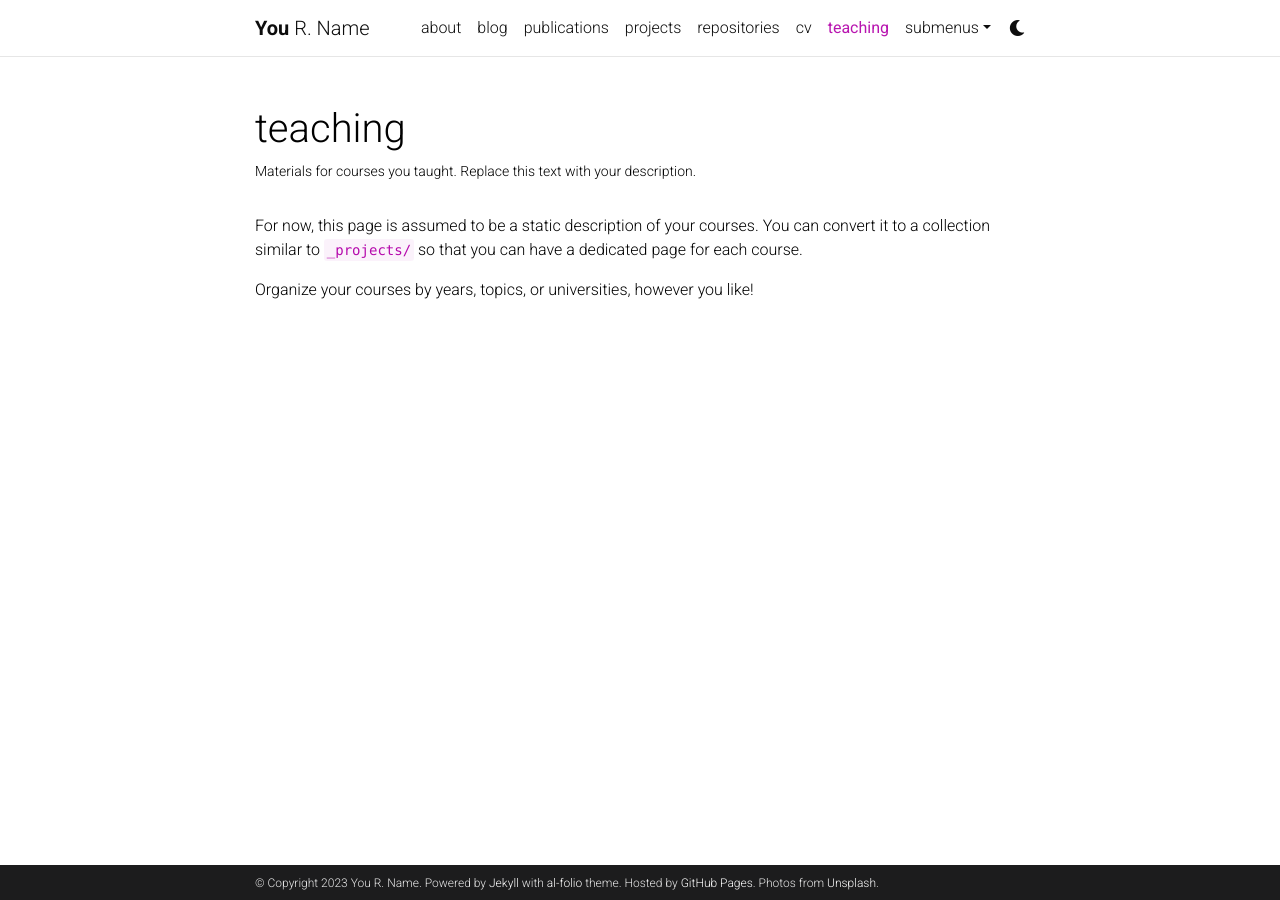
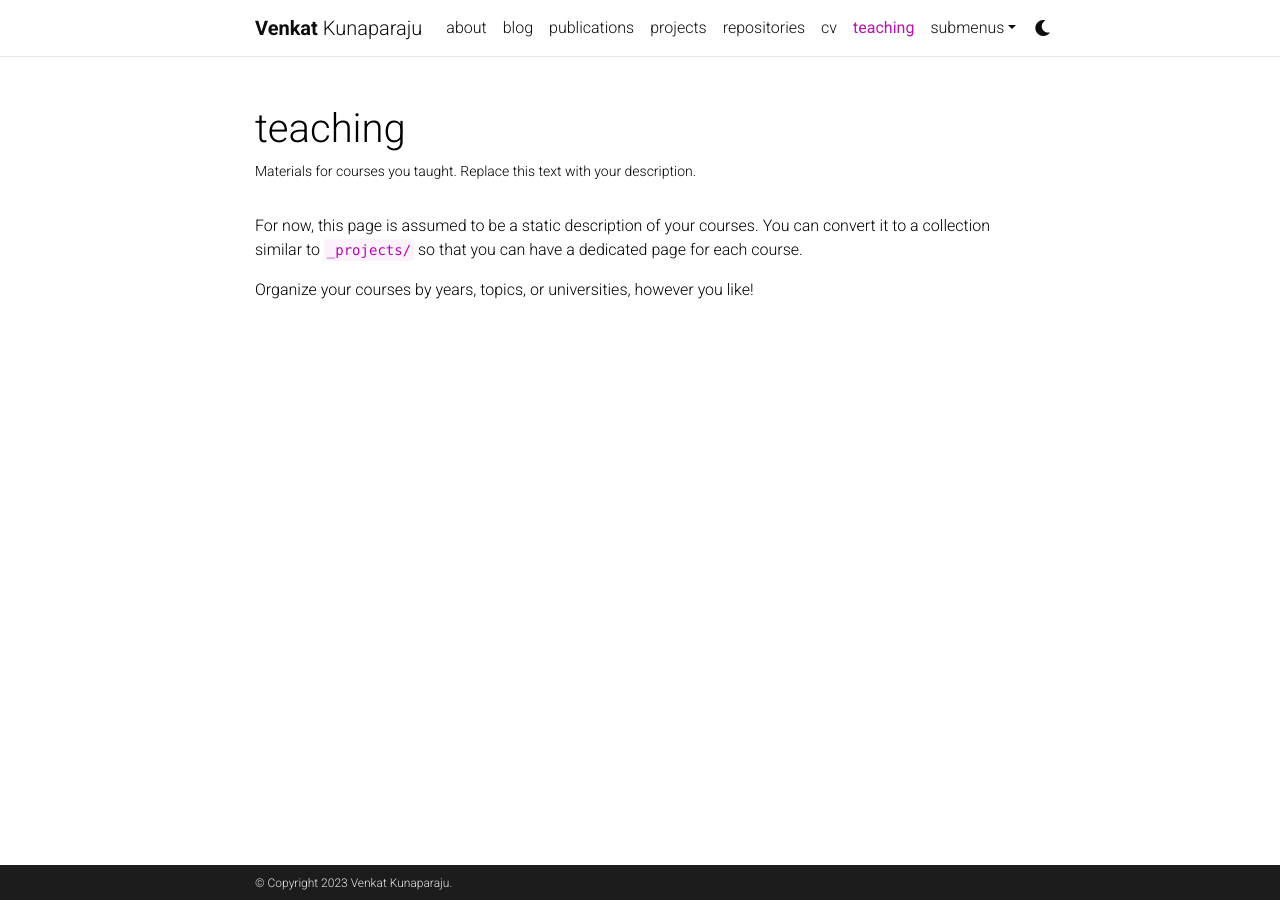
Before and after one commit to Venkat-Kunaparaju/Venkat-Kunaparaju.github.io, a Jekyll site: the page built from _pages/teaching.md, in a window 1280 px wide. Built offline with Jekyll 4.4.1, drawn with Linux system fonts in a browser that asks for light colours; comment, search, counter and statistics services are not loaded; a style sheet for code colours, icons or effects is not loaded.

Commit message:
Update _config.yml

```diff
--- a/_config.yml
+++ b/_config.yml
@@ -3,17 +3,14 @@
 # -----------------------------------------------------------------------------
 
 title: blank # the website title (if blank, full name will be used instead)
-first_name: You
-middle_name: R.
-last_name: Name
-email: you@example.com
+first_name: Venkat
+middle_name:
+last_name: Kunaparaju
+email: venkat.kunaparaju@example.com
 description: > # the ">" symbol means to ignore newlines until "footer_text:"
   A simple, whitespace theme for academics. Based on [*folio](https://github.com/bogoli/-folio) design.
-footer_text: >
-  Powered by <a href="https://jekyllrb.com/" target="_blank">Jekyll</a> with <a href="https://github.com/alshedivat/al-folio">al-folio</a> theme.
-  Hosted by <a href="https://pages.github.com/" target="_blank">GitHub Pages</a>.
-  Photos from <a href="https://unsplash.com" target="_blank">Unsplash</a>.
-keywords: jekyll, jekyll-theme, academic-website, portfolio-website  # add your own keywords or leave empty
+footer_text:
+keywords: Venkat, Kunaparaju, Purdue, Computer Science, Github  # add your own keywords or leave empty
 
 lang: en # the language of your site (for example: en, fr, cn, ru, etc.)
 icon: ⚛️  # the emoji used as the favicon (alternatively, provide image name in /assets/img/)
```
